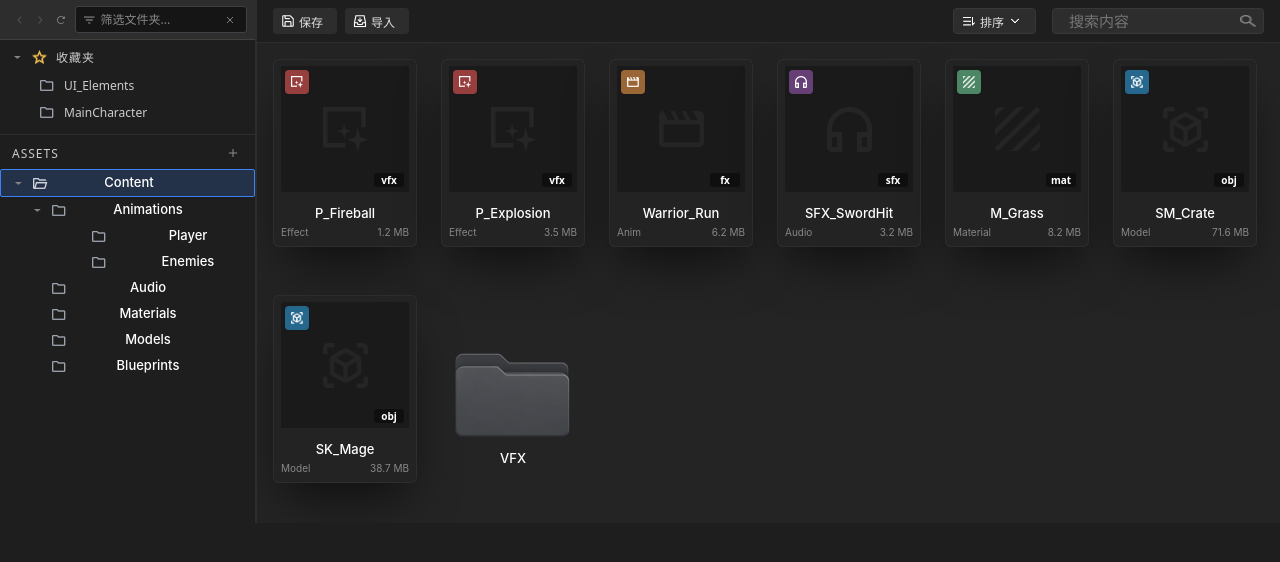
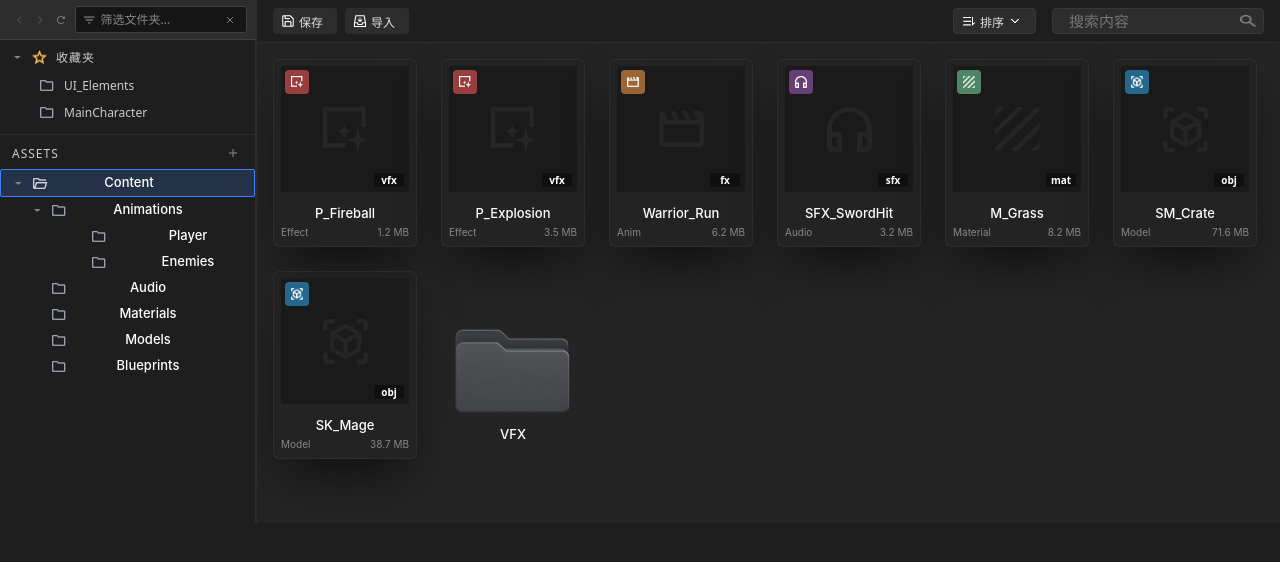
Before and after one commit to Kyle-City/ContentBrowser_BoomingTech, a website: page index.html in a window 1280 px wide. Drawn offline with Linux system fonts and the light colour scheme.

Commit message:
修改资产卡片行间距问题

```diff
--- a/index.html
+++ b/index.html
@@ -819,6 +819,11 @@
             overflow-y: auto;
             padding: 16px;
             position: relative;
+            display: block;
+            align-content: start !important;
+            justify-content: start !important;
+            align-items: start !important;
+            justify-items: start !important;
         }
 
         .asset-grid.grid-view {
@@ -1907,6 +1912,14 @@
             }
 
             if (state.viewMode === 'grid') {
+                // 添加内联样式确保行间距为24px
+                elements.assetGrid.style.display = 'grid';
+                elements.assetGrid.style.gridTemplateColumns = 'repeat(6, 144px)';
+                elements.assetGrid.style.gap = '24px';
+                elements.assetGrid.style.rowGap = '24px';
+                elements.assetGrid.style.columnGap = '24px';
+                elements.assetGrid.style.alignContent = 'start';
+                elements.assetGrid.style.justifyContent = 'start';
                 elements.assetGrid.innerHTML = filteredAssets.map(asset => {
                     const isSelected = state.selectedAssetIds.includes(asset.id);
 
@@ -2076,6 +2089,10 @@
                     }
                 }).join('');
             } else {
+                // 重置内联样式以避免影响列表视图
+                elements.assetGrid.style.display = '';
+                elements.assetGrid.style.gridTemplateColumns = '';
+                elements.assetGrid.style.gap = '';
                 elements.assetGrid.innerHTML = filteredAssets.map(asset => {
                     const isSelected = state.selectedAssetIds.includes(asset.id);
 
```
